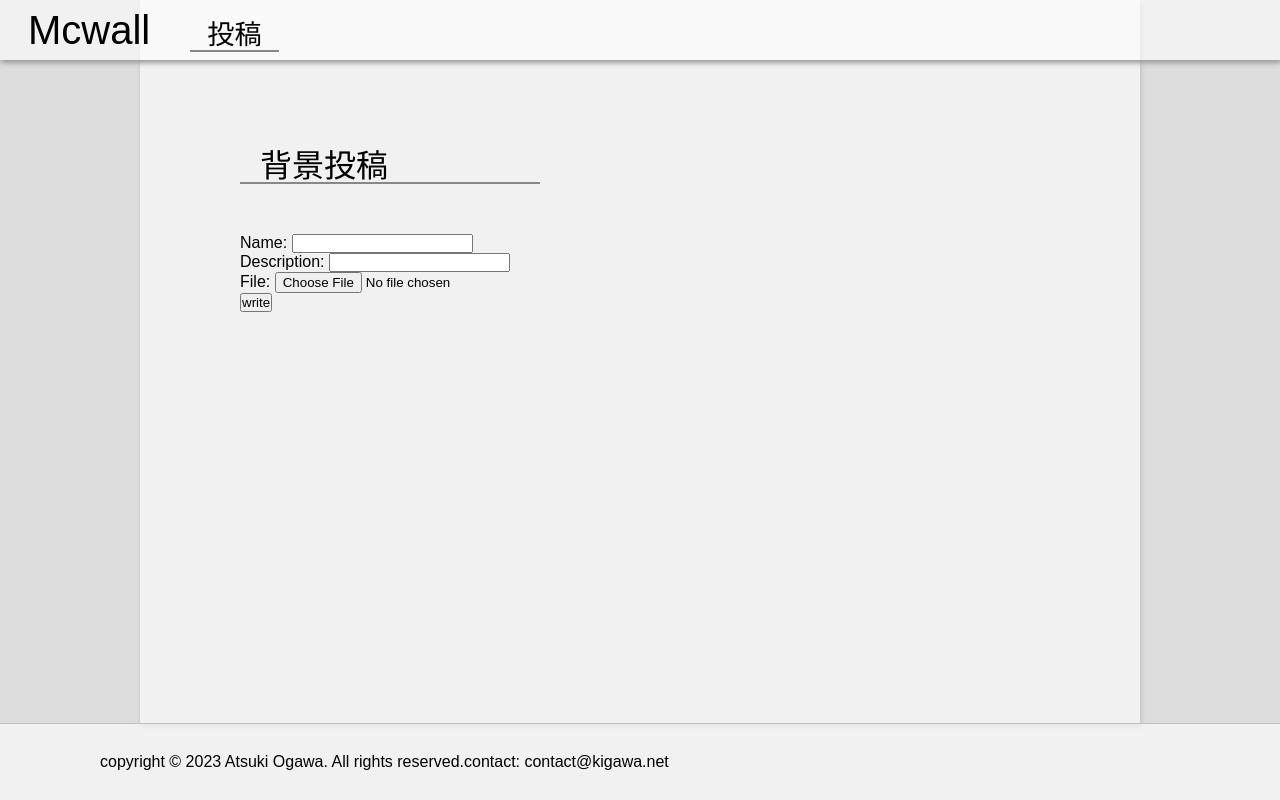
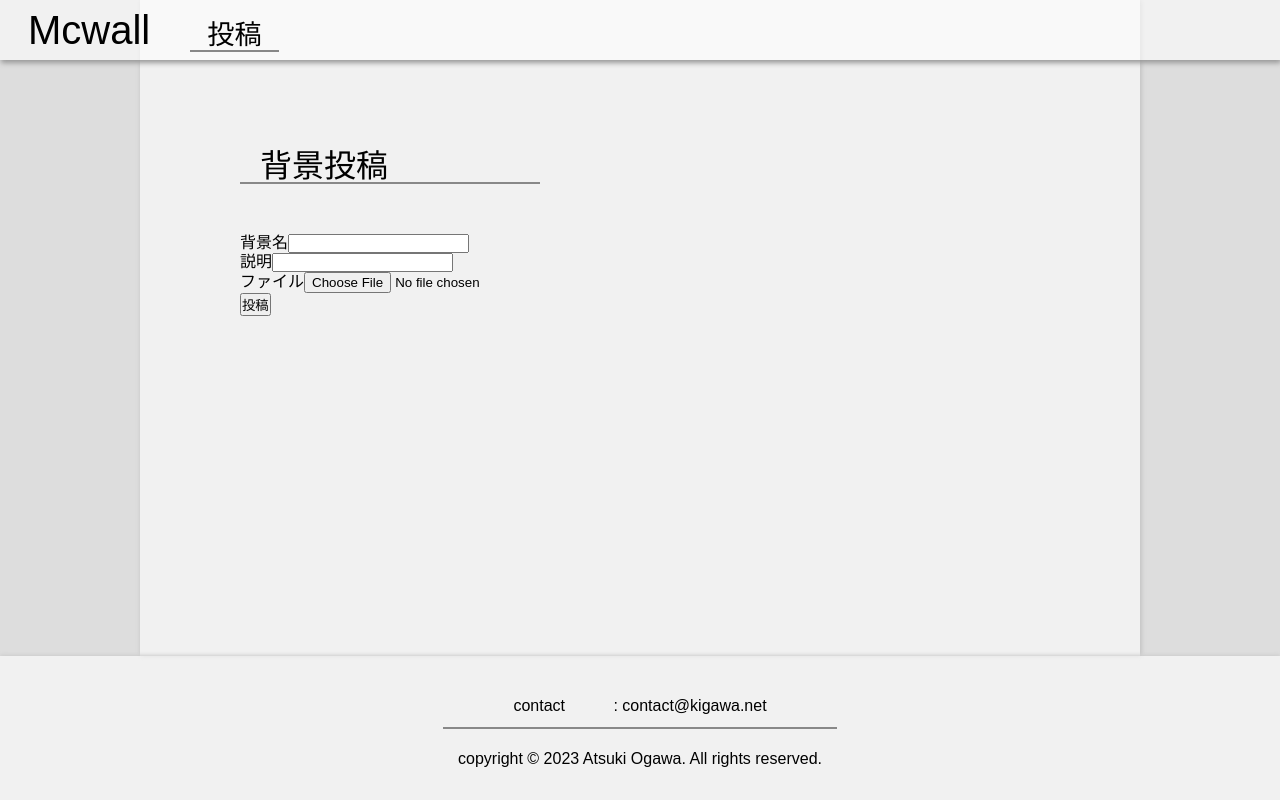
Before and after one commit to kigawa01/mcwall, a Django app: page /create/ in a window 1280 px wide. Run offline with Django 4.2, Linux system fonts and the light colour scheme; style sheets or scripts are compiled from the project's sources; some web fonts are replaced.

Commit message:
responsive

```diff
--- a/front/css/common/base.scss
+++ b/front/css/common/base.scss
@@ -4,10 +4,12 @@
   src         : url("/static/font/UDEVGothic_v1.3.1/UDEVGothic35-Regular.ttf") format("truetype");
 }
 
+$minWidth : 440px;
 body {
   font-family      : "UDEV Gothic 35", sans-serif;
   font-size        : 1rem;
   line-height      : 1;
+  min-width        : $minWidth;
   height           : auto;
   background-color : #ddd;
 }
@@ -38,3 +40,8 @@ h1, h2, h3, h4 {
 ul {
   list-style : none;
 }
+
+img {
+  display    : block;
+  object-fit : cover;
+}
--- a/front/css/common/footer.scss
+++ b/front/css/common/footer.scss
@@ -1,12 +1,36 @@
+@import "../func";
+
 footer {
-  display          : flex;
+  line-height      : 1.3;
   width            : 100%;
-  padding          : 30px 100px;
-  border-top       : #aaaa 1px solid;
+  padding          : 30px;
   background-color : #fff9;
+  box-shadow       : 0 -1px 4px #ccc;
 
   p {
-    width : fit-content;
+    display : block;
+    width   : fit-content;
+  }
+
+  div {
+    @include responsive(padding, 10px 70px, 10px 50px, 10px 30px);
+    width         : fit-content;
+    margin        : 0 auto;
+    border-bottom : 2px solid #888;
+
+    p {
+      .label {
+        display : inline-block;
+        width   : 100px;
+      }
+    }
+  }
+
+  > p {
+    &#copy {
+      text-align: center;
+      margin : 20px auto 0 auto;
+    }
   }
 
 }
--- a/front/css/common/header.scss
+++ b/front/css/common/header.scss
@@ -1,9 +1,12 @@
+@import "base";
+
 header {
   position         : fixed;
   top              : 0;
-  left: 0;
+  left             : 0;
   box-sizing       : border-box;
   width            : 100%;
+  min-width        : $minWidth;
   padding          : 8px;
   background-color : #fff9;
   box-shadow       : 1px 3px 5px #999;
--- a/front/css/common/main.scss
+++ b/front/css/common/main.scss
@@ -1,11 +1,13 @@
+@import "../func";
+
 main {
+  @include responsive(padding, 70px 100px, 70px 60px, 70px 20px);
   flex             : auto;
   width            : 95%;
   min-width        : 300px;
   margin           : 0 auto 0 auto;
-  padding          : 70px 100px;
   background-color : #fff9;
-  box-shadow       : 1px 3px 5px #bbb;
+  box-shadow       : 1px 0 5px #bbb;
 
   h2 {
     font-size     : 2rem;
--- /dev/null
+++ b/front/css/func.scss
@@ -0,0 +1,9 @@
+@mixin responsive($prop,$def,$middle,$small) {
+  #{$prop}: #{$def};
+  @media screen and (max-width : 1200px) {
+    #{$prop}: #{$middle};
+  }
+  @media screen and (max-width : 800px) {
+    #{$prop}: #{$small};
+  }
+}
--- a/templates/base.html
+++ b/templates/base.html
@@ -35,14 +35,16 @@
 
       <footer>
 
-        <p>
+        <div>
+          <p>
+            <span class="label">contact</span>:
+            <span>contact@kigawa.net</span>
+          </p>
+        </div>
+        <p id="copy">
           copyright &copy;
           <script>document.write(new Date().getFullYear().toString())</script>
           Atsuki Ogawa. All rights reserved.
-        </p>
-        <p>
-          <span>contact:</span>
-          <span>contact@kigawa.net</span>
         </p>
 
       </footer>
--- a/templates/create.html
+++ b/templates/create.html
@@ -8,11 +8,10 @@
   <h2>背景投稿</h2>
   <form method="post" enctype="multipart/form-data">
     {% csrf_token %}
-{#    {% if error_message %}<p><strong>{{ error_message }}</strong></p>{% endif %}#}
-{#    <label>背景名<input type="text" name="name" required></label>#}
-{#    <label>説明<input type="text" name="description"></label>#}
-{#    <label>ファイル<input type="file" name="file" required></label>#}
-    {{ form.as_p }}
-    <button type="submit">write</button>
+    {% if form.errors %}<p class="err"><strong>{{ form.errors }}</strong></p>{% endif %}
+    <div><label for="name">背景名</label><input type="text" name="name" id="name" required></div>
+    <div><label for="description">説明</label><input type="text" name="description" id="description"></div>
+    <div><label for="file">ファイル</label><input type="file" name="file" id="file" required></div>
+    <button type="submit">投稿</button>
   </form>
 {% endblock %}
--- a/templates/index.html
+++ b/templates/index.html
@@ -22,7 +22,6 @@
 
     <div>
       {% if page_obj.has_previous %}
-        <!-- 現在よりも前のページが存在する場合 -->
         <a href="?page=1">1</a>
         <a href="?page={{ page_obj.previous_page_number }}">&lt;</a>
       {% endif %}
@@ -34,7 +33,6 @@
 
     <div>
       {% if page_obj.has_next %}
-        <!-- 現在よりも後のページが存在する場合 -->
         <a href="?page={{ page_obj.next_page_number }}">&gt;</a>
         <a href="?page={{ page_obj.paginator.num_pages }}">{{ page_obj.paginator.num_pages }}</a>
       {% endif %}
```
Also changed, not shown: front/css/index/index.scss (+9 -7 lines).
